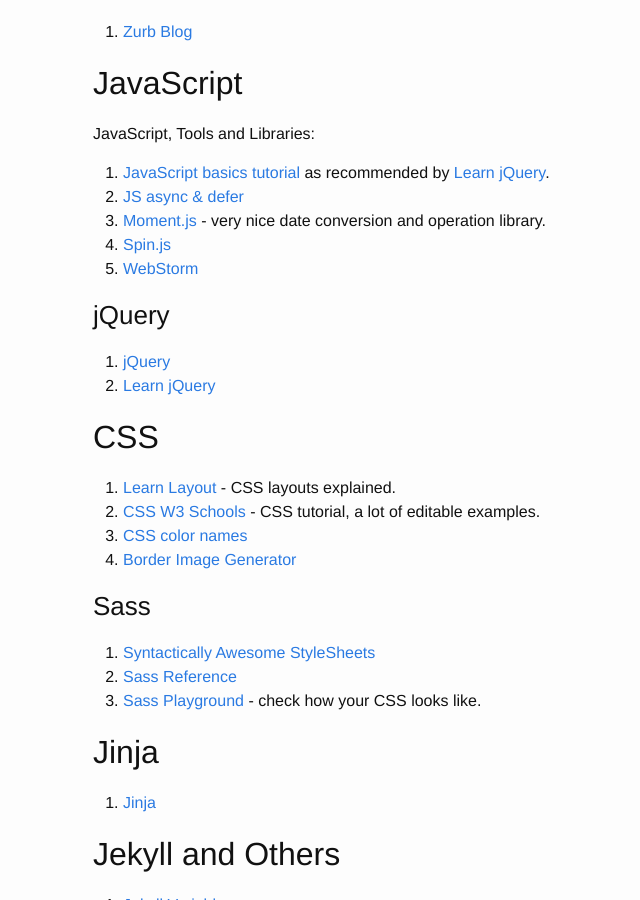
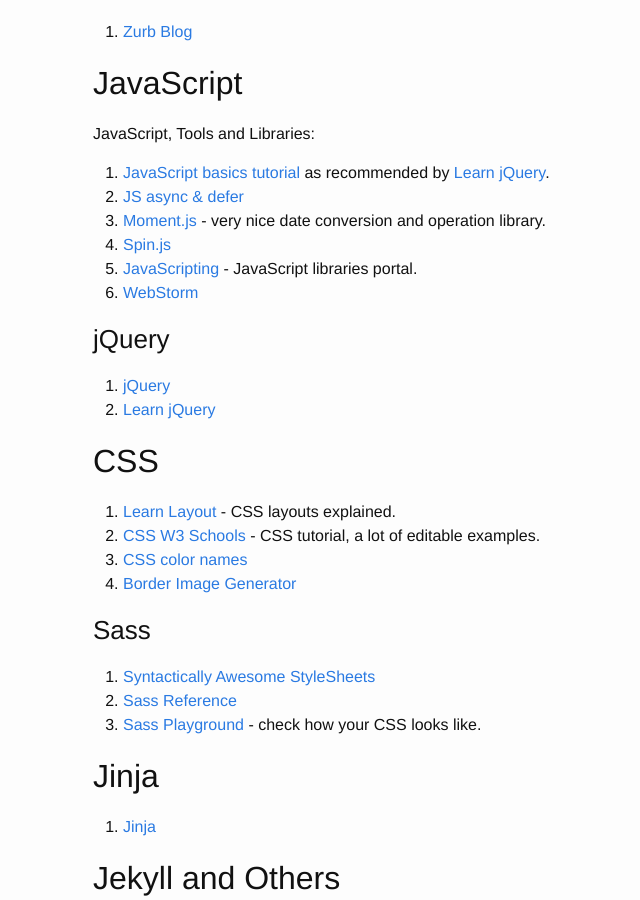
Before and after one commit to jkedra/jkedra.github.io, a Jekyll site: the page built from _posts/2015/2015-07-27-www.md, in a window 1280 px wide and 900 px high, scrolled down 330 px. Shown: the whole window, without its empty margins (177-817 px from the left). Built offline with Jekyll 4.4.1, drawn with Linux system fonts in a browser that asks for light colours.

Commit message:
JavaScripting library!

```diff
--- a/_posts/2015/2015-07-27-www.md
+++ b/_posts/2015/2015-07-27-www.md
@@ -25,6 +25,8 @@
 3. [Moment.js](http://momentjs.com) - very nice date conversion and operation
    library.
 4. [Spin.js](http://spin.js.org/)
+5. [JavaScripting](https://www.javascripting.com/) - JavaScript libraries
+   portal.
 5. [WebStorm](https://www.jetbrains.com/webstorm/specials/webstorm/webstorm.html)
 
 ### jQuery
```
